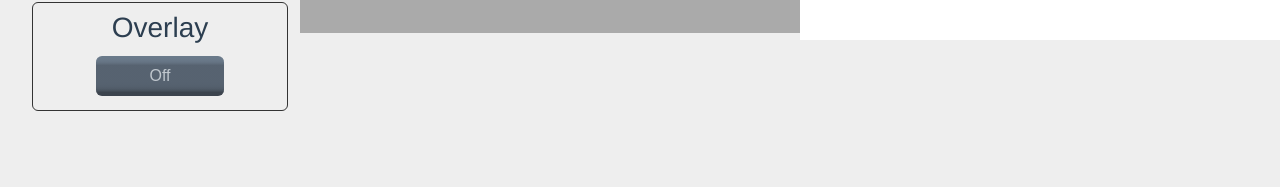
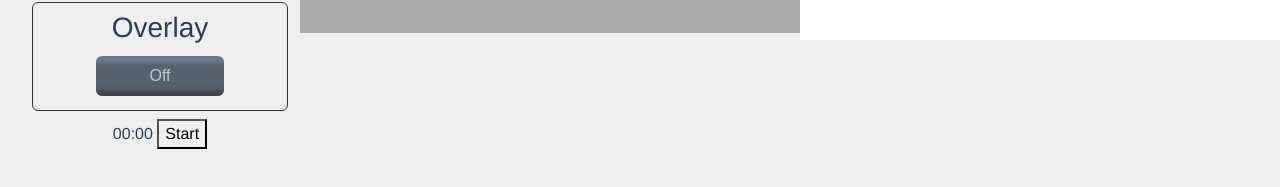
Before and after one commit to terchiem/quick-sketch, a Vue app: page / in a window 1280 px wide. Shown: the part 587-774 px from the top of the page. Built offline with nearby package versions, Linux system fonts and the light colour scheme.

Commit message:
Add timer component WIP

```diff
--- a/package.json
+++ b/package.json
@@ -10,6 +10,7 @@
   "dependencies": {
     "core-js": "^3.6.5",
     "lodash": "^4.17.19",
+    "moment": "^2.27.0",
     "three": "^0.119.1",
     "vue": "^2.6.11"
   },
--- a/src/App.vue
+++ b/src/App.vue
@@ -3,6 +3,7 @@
     <Header />
     <Controls :toggleOverlay="toggleOverlay" :overlay="overlay" />
     <CanvasContainer :width="500" :height="500" :overlay="overlay" />
+    <Timer :timeLimit="600" />
   </div>
 </template>
 
@@ -10,6 +11,7 @@
 import Header from "./components/Header.vue";
 import CanvasContainer from "./components/CanvasContainer.vue";
 import Controls from "./components/Controls.vue";
+import Timer from "./components/Timer.vue";
 
 export default {
   name: "App",
@@ -17,6 +19,7 @@ export default {
     Header,
     CanvasContainer,
     Controls,
+    Timer,
   },
   data() {
     return {
--- /dev/null
+++ b/src/components/Timer.vue
@@ -0,0 +1,51 @@
+<template>
+  <div class="Timer">
+    {{displayTime}}
+    <button @click="test">Start</button>
+  </div>
+
+</template>
+
+<script>
+import moment from 'moment';
+
+export default {
+  name: "Timer",
+  props: {
+    timeLimit: {
+      type: Number,
+      required: true,
+    },
+  },
+  data() {
+    return {
+      timeLeft: 0,
+    };
+  },
+  methods: {
+    startTimer: function(timeLimit) {
+      this.timeLeft = timeLimit;
+
+      const timer = setInterval(() => {
+        if (this.timeLeft <= 0) {
+          clearInterval(timer);
+          return;
+        }
+        this.timeLeft--;
+      }, 1000)
+    },
+    test: function() {
+      console.log('starting')
+      this.startTimer(10)
+    }
+  },
+  computed: {
+    displayTime: function () {
+      return moment.utc(this.timeLeft * 1000).format('mm:ss');
+    },
+  },
+};
+</script>
+
+<style>
+</style>
```
Also changed, not shown: 1 other file (tests, documents, lock files or other folders).
